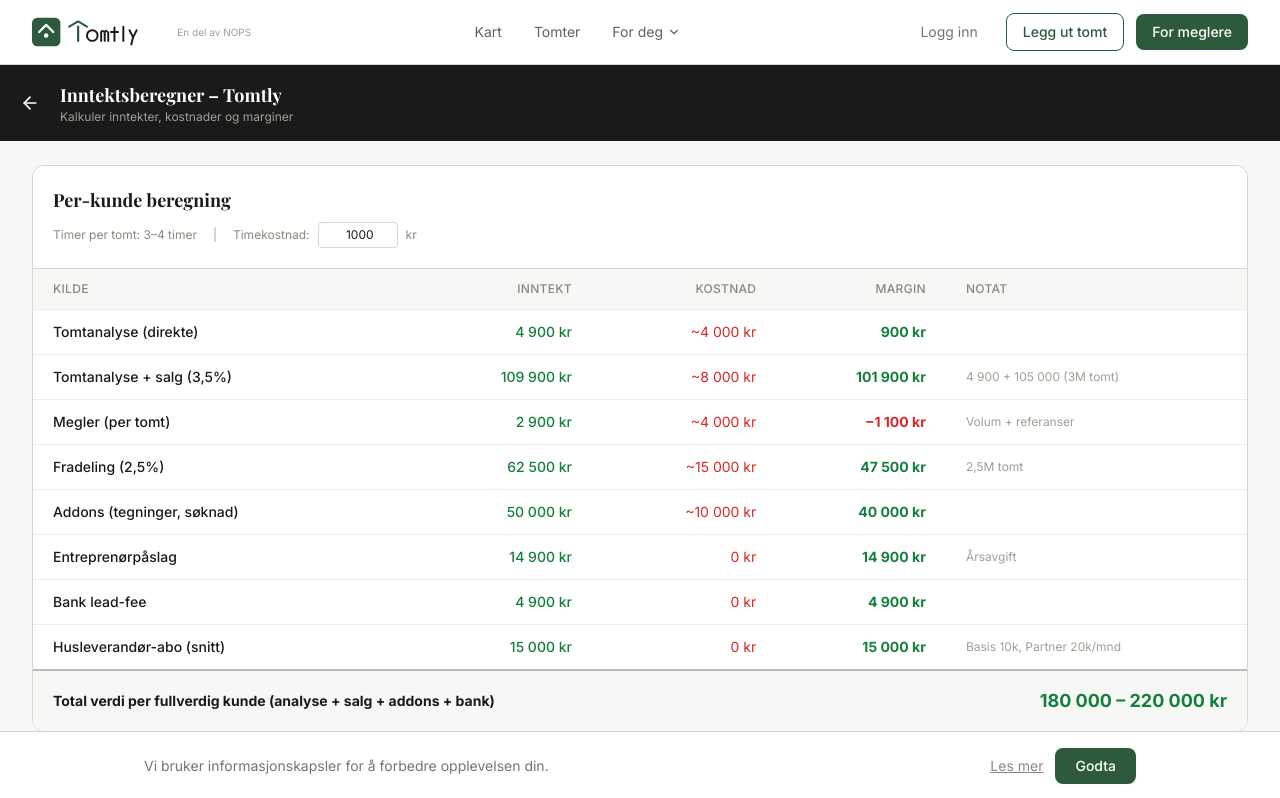
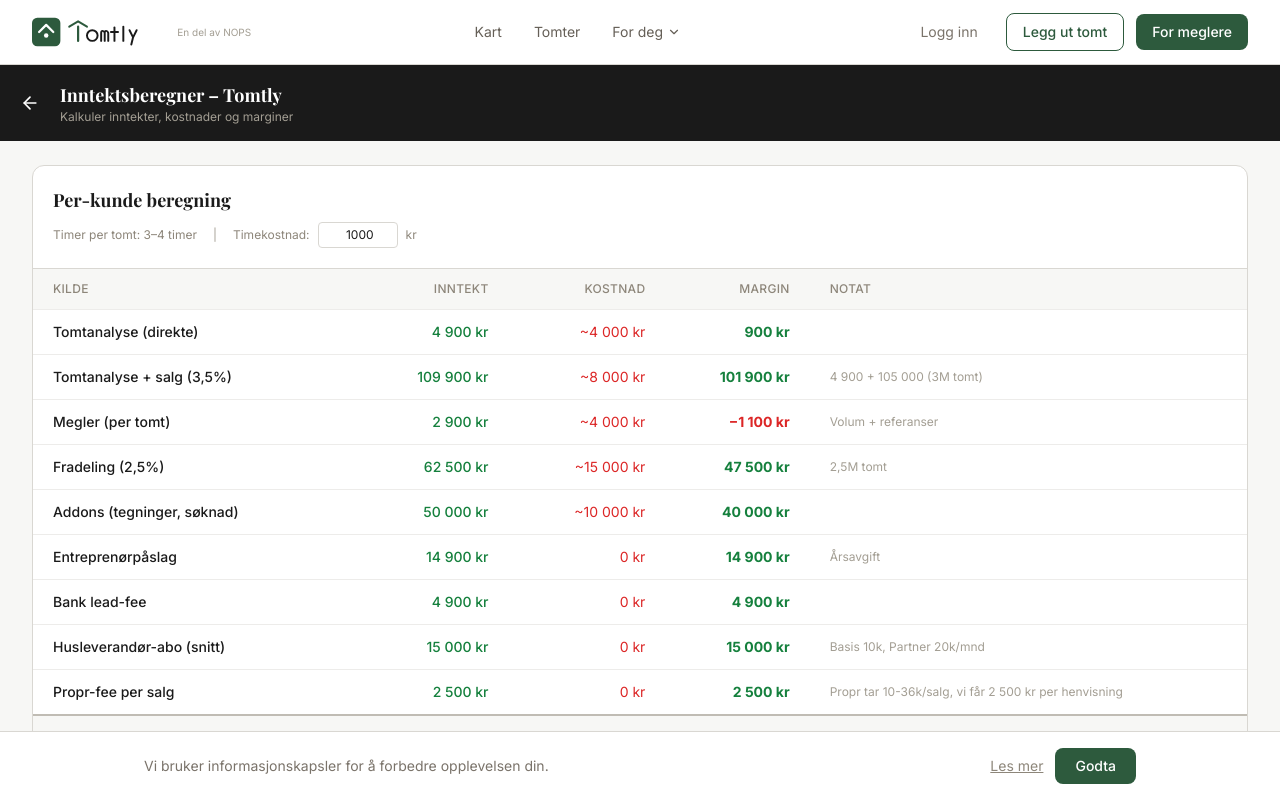
Before and after one commit to NOPSAS/tomtly, a Next.js app: page /admin/inntekt in a window 1280 px wide. Shown: the top 798 px of the page. Built offline with nearby package versions, Linux system fonts and the light colour scheme; no server answers; a web font is replaced by a local one.

Commit message:
Add Propr referral fee (2 500 kr/sale) to revenue calculator

```diff
--- a/src/app/admin/inntekt/page.tsx
+++ b/src/app/admin/inntekt/page.tsx
@@ -81,6 +81,7 @@ const PER_KUNDE_DATA: RevenueRow[] = [
   { kilde: 'Entreprenørpåslag', inntekt: 14900, kostnad: 0, margin: 14900, note: 'Årsavgift' },
   { kilde: 'Bank lead-fee', inntekt: 4900, kostnad: 0, margin: 4900, note: '' },
   { kilde: 'Husleverandør-abo (snitt)', inntekt: 15000, kostnad: 0, margin: 15000, note: 'Basis 10k, Partner 20k/mnd' },
+  { kilde: 'Propr-fee per salg', inntekt: 2500, kostnad: 0, margin: 2500, note: 'Propr tar 10-36k/salg, vi får 2 500 kr per henvisning' },
 ]
 
 // ─── Helpers ─────────────────────────────────────────────────────────────────
```
